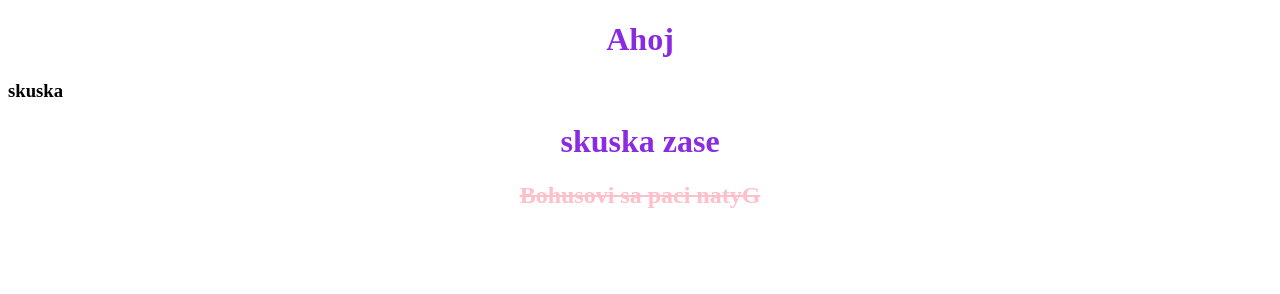
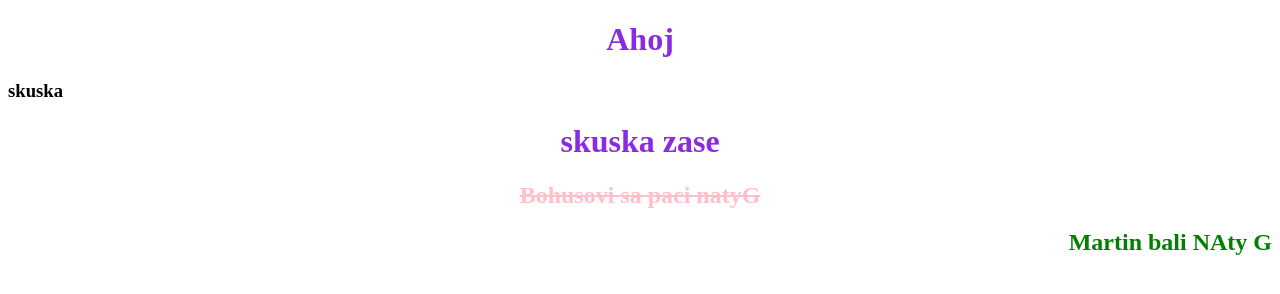
Before and after one commit to martinos133/ceresnicky_2, a plain HTML site: page Projekt/index.html in a window 1280 px wide. Drawn offline with Linux system fonts and the light colour scheme.

Commit message:
Pridal som h2 novy

```diff
--- a/Projekt/index.html
+++ b/Projekt/index.html
@@ -19,6 +19,7 @@
      </div>
 
      <h2 class="bohus">Bohusovi sa paci natyG</h2>
+     <h2>Martin bali NAty G</h2>
 
 
 </body>
```
